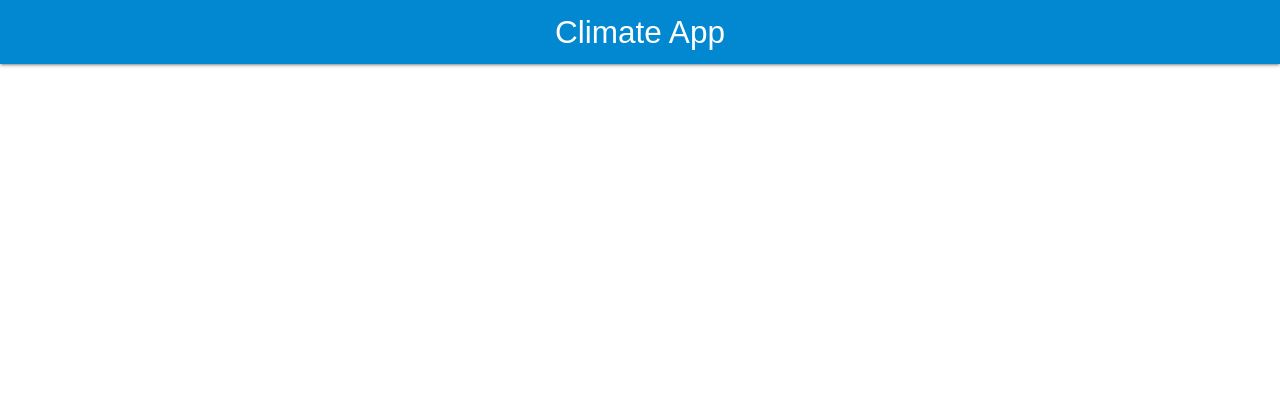
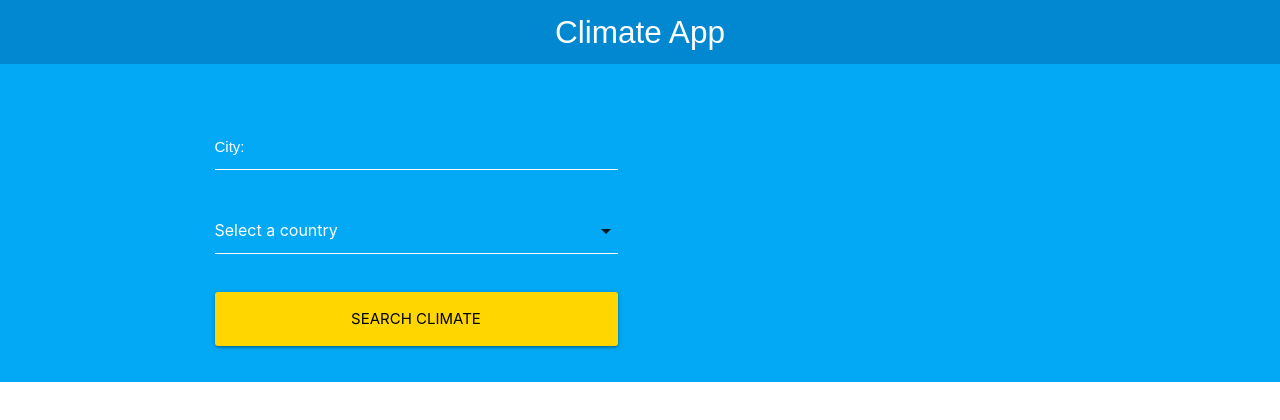
Before and after one commit to cterrasid/climate-app, a React (Create React App) app: page / in a window 1280 px wide. Shown: the top 420 px of the page. Built offline with nearby package versions, Linux system fonts and the light colour scheme.

Commit message:
Create Form component

```diff
--- a/src/App.js
+++ b/src/App.js
@@ -1,10 +1,20 @@
 import React from 'react';
 import Header from './components/Header';
+import Form from './components/Form';
 
 function App() {
 	return (
 		<div className="App">
 			<Header title="Climate App" />
+			<div className="form-container">
+				<div className="container">
+					<div className="row">
+						<div className="col s12 m6">
+							<Form />
+						</div>
+					</div>
+				</div>
+			</div>
 		</div>
 	);
 }
--- /dev/null
+++ b/src/components/Form.js
@@ -0,0 +1,37 @@
+import React from 'react';
+
+function Form() {
+	const handleChange = e => {
+		//cambiar el state
+	};
+
+	return (
+		<form>
+			<div className="input-field col s12">
+				<input type="text" name="city" id="city" onChange={handleChange} />
+				<label htmlFor="city">City: </label>
+			</div>
+			<div className="input-field col s12">
+				<select onChange={handleChange} name="country">
+					<option value="">Select a country</option>
+					<option value="VE">Venezuela</option>
+					<option value="ES">Spain</option>
+					<option value="CL">Chile</option>
+					<option value="MX">Mexico</option>
+					<option value="US">United States of America</option>
+					<option value="CR">Costa Rica</option>
+					<option value="CO">Colombia</option>
+				</select>
+			</div>
+			<div className="input-field col s12">
+				<input
+					type="submit"
+					className="waves-effect waves-light btn-large btn-block yellow accent-4"
+					value="Search climate"
+				/>
+			</div>
+		</form>
+	);
+}
+
+export default Form;
--- a/src/index.css
+++ b/src/index.css
@@ -34,11 +34,11 @@ input[type='text']:not(.browser-default):focus:not([readonly]) + label {
 	color: white;
 }
 
-.contenedor-form {
+.form-container {
 	padding: 3rem 0 1px 0;
 	background-color: #03a9f4;
 }
-.buscador i {
+.finder i {
 	width: 100%;
 }
 .error {
@@ -55,10 +55,10 @@ input[type='text']:not(.browser-default):focus:not([readonly]) + label {
 	text-align: center;
 	font-size: 1.4rem;
 }
-.temperatura {
+.temperature {
 	font-size: 4rem !important;
 }
-.temperatura span {
+.temperature span {
 	font-size: 2rem !important;
 	vertical-align: super;
 }
```
